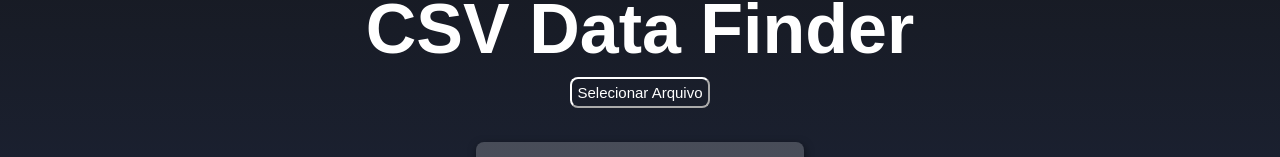
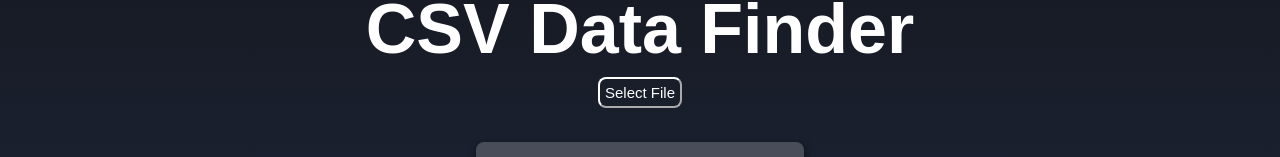
Before and after one commit to FreymundDeveloper/CSV-Data-Finder, a React (Create React App) app: page / in a window 1280 px wide. Shown: the part 290-447 px from the top of the page. Built offline with nearby package versions, Linux system fonts and the light colour scheme.

Commit message:
Front end ajusts

```diff
--- a/src/components/Card/CardGenerator.tsx
+++ b/src/components/Card/CardGenerator.tsx
@@ -21,7 +21,7 @@ export const CardGenerator: React.FC<CardGeneratorProps> = ({ queryParams, isFil
             setJsonData(response.data);
             setIsDataLoaded(true);
         } catch (error) {
-            console.error('Erro ao obter os dados:', error);
+            console.error('Error returned:', error);
         }
     };
 
--- a/src/components/Input/InputFile.tsx
+++ b/src/components/Input/InputFile.tsx
@@ -41,7 +41,7 @@ export const InputFile: React.FC<InputFileProps> = ({ onUpload, isFileSelected }
                 onChange={handleInputChange}
             />
             <SelectButton onClick={() => fileInputRef.current && fileInputRef.current.click()}>
-                Selecionar Arquivo
+                Select File
             </SelectButton>
             {selectedFileName && <FileName>{selectedFileName}</FileName>}
         </Container>
--- a/src/components/Text/Title.tsx
+++ b/src/components/Text/Title.tsx
@@ -13,4 +13,11 @@ export const Title = styled.h1`
             transform: rotateX(0deg);
         };
     };
+
+    @media (max-width: 620px) {
+            font-size: 40px;
+            width: 80%;
+            min-height: 100px;
+            margin-top: 50px;
+        };
 `;
--- a/src/pages/Home.tsx
+++ b/src/pages/Home.tsx
@@ -7,7 +7,6 @@ export const Home = () => {
 
     const handleFileUpload = (responseData: any) => {
         console.log('Resposta do servidor:', responseData);
-        // Faça algo com a resposta do servidor, se necessário
         setQueryParams('');
         setIsFileSelected(true);
     };
```
Also changed, not shown: 2 other files (tests, documents, lock files or other folders).
